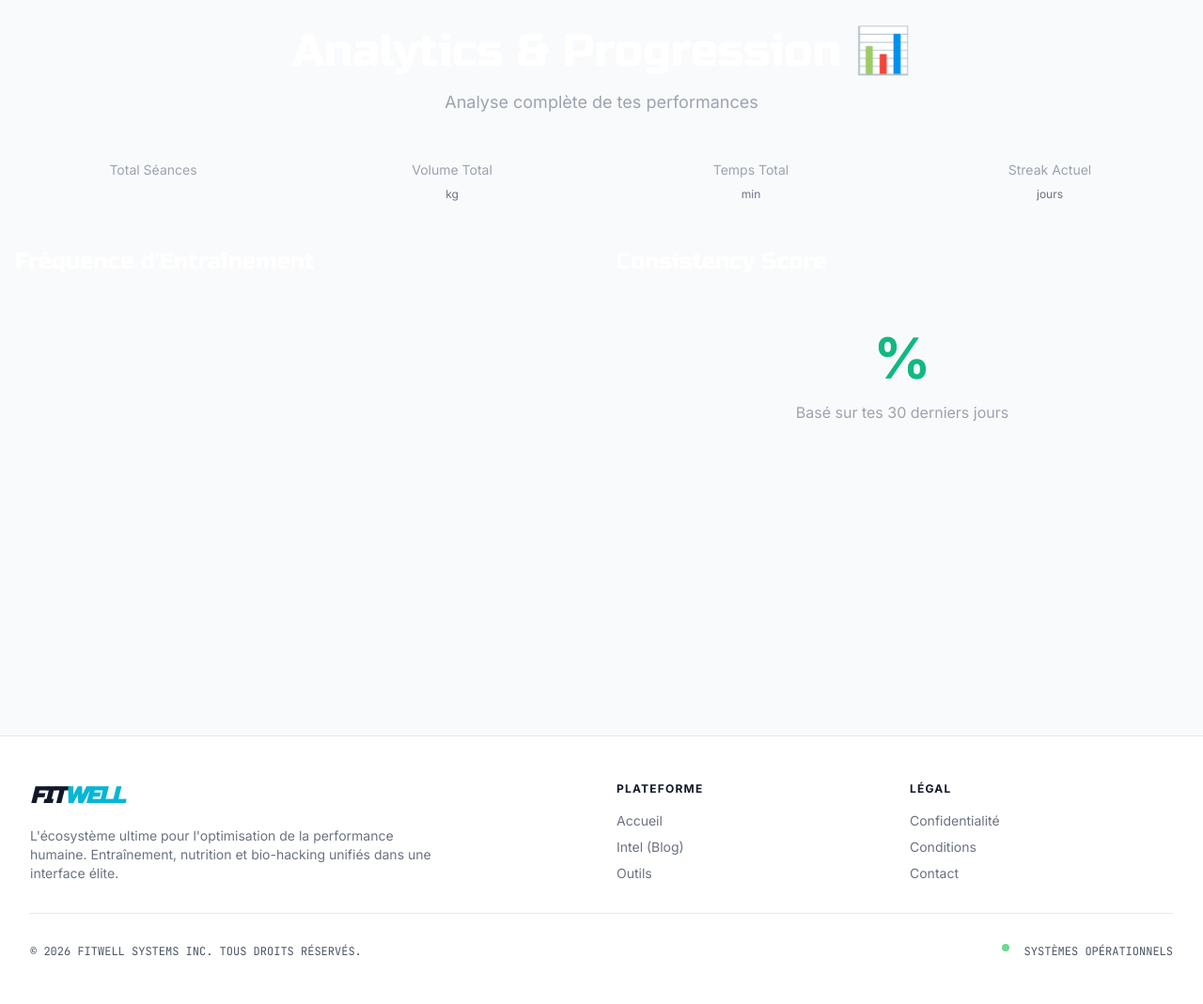
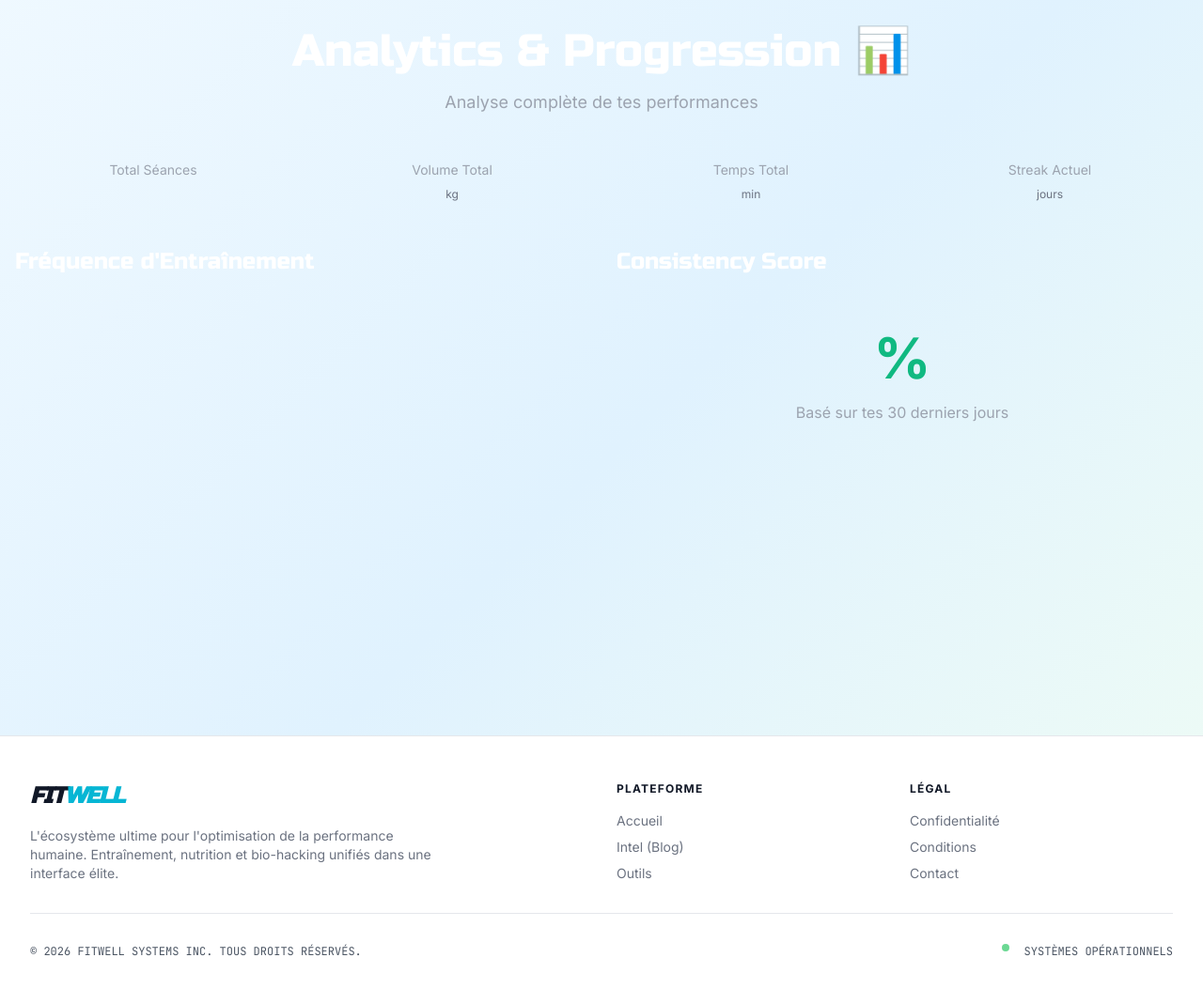
Before and after one commit to Sy2force/Fitwell, a Django app: template backend/web/templates/web/analytics.html in a window 1280 px wide. Shown: the part 81-1150 px from the top of the page at 94% size. Run offline with Django 4.2, Linux system fonts and the light colour scheme; the template is opened without the code that fills it, so the values that code supplies are empty; a map, chart or similar area stays blank; some libraries are stand-ins or nearby versions.

Commit message:
feat: interface vivante avec couleurs claires inspirant confiance
🎨 NOUVEAU DESIGN:
- Couleurs claires: bleu confiance, vert succès, orange énergie
- Background gradient doux (bleu → blanc → vert)
- Photos motivantes de sport
- Badge de confiance sur home
- Statistiques visuelles (101 exercices, 39 recettes, 20 badges)
- Titre engageant et positif
- Design moderne et accessible

✅ Interface plus vivante et pratique pour utilisateurs quotidiens

```diff
--- a/backend/web/static/web/css/main.css
+++ b/backend/web/static/web/css/main.css
@@ -2,21 +2,26 @@
    THÈME CLAIR (LIGHT MODE) - COULEURS LUMINEUSES
    ============================================================================ */
 
-/* Variables couleurs claires */
+/* Variables couleurs inspirant confiance */
 :root {
-    --light-bg: #f8fafc;
+    --light-bg: linear-gradient(135deg, #667eea 0%, #764ba2 100%);
     --light-surface: #ffffff;
-    --light-text: #1e293b;
+    --light-text: #2d3748;
     --light-border: #e2e8f0;
-    --light-primary: #0ea5e9;
-    --light-accent: #8b5cf6;
+    --trust-blue: #3b82f6;
+    --energy-orange: #f59e0b;
+    --success-green: #10b981;
+    --gradient-primary: linear-gradient(135deg, #667eea 0%, #764ba2 100%);
+    --gradient-energy: linear-gradient(135deg, #f59e0b 0%, #ef4444 100%);
+    --gradient-success: linear-gradient(135deg, #10b981 0%, #3b82f6 100%);
 }
 
-/* Mode clair par défaut */
+/* Mode clair par défaut avec gradient */
 body {
-    background-color: var(--light-bg);
+    background: linear-gradient(135deg, #f0f9ff 0%, #e0f2fe 50%, #f0fdf4 100%);
     color: var(--light-text);
-    transition: background-color 0.3s ease, color 0.3s ease;
+    transition: all 0.3s ease;
+    font-family: 'Inter', -apple-system, BlinkMacSystemFont, 'Segoe UI', sans-serif;
 }
 
 /* Cards en mode clair */
```
Also changed, not shown: backend/web/templates/web/home.html (+34 -15 lines).
